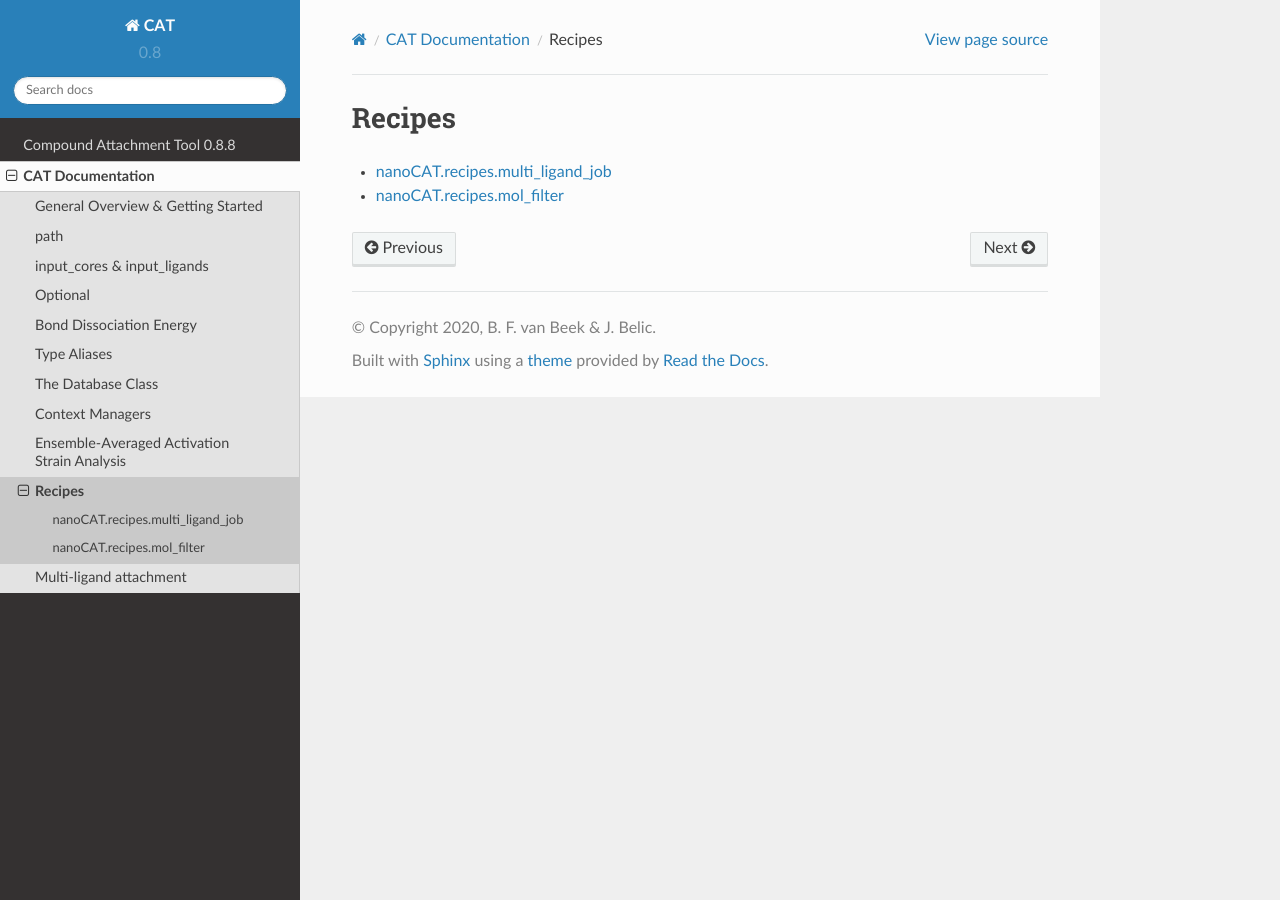
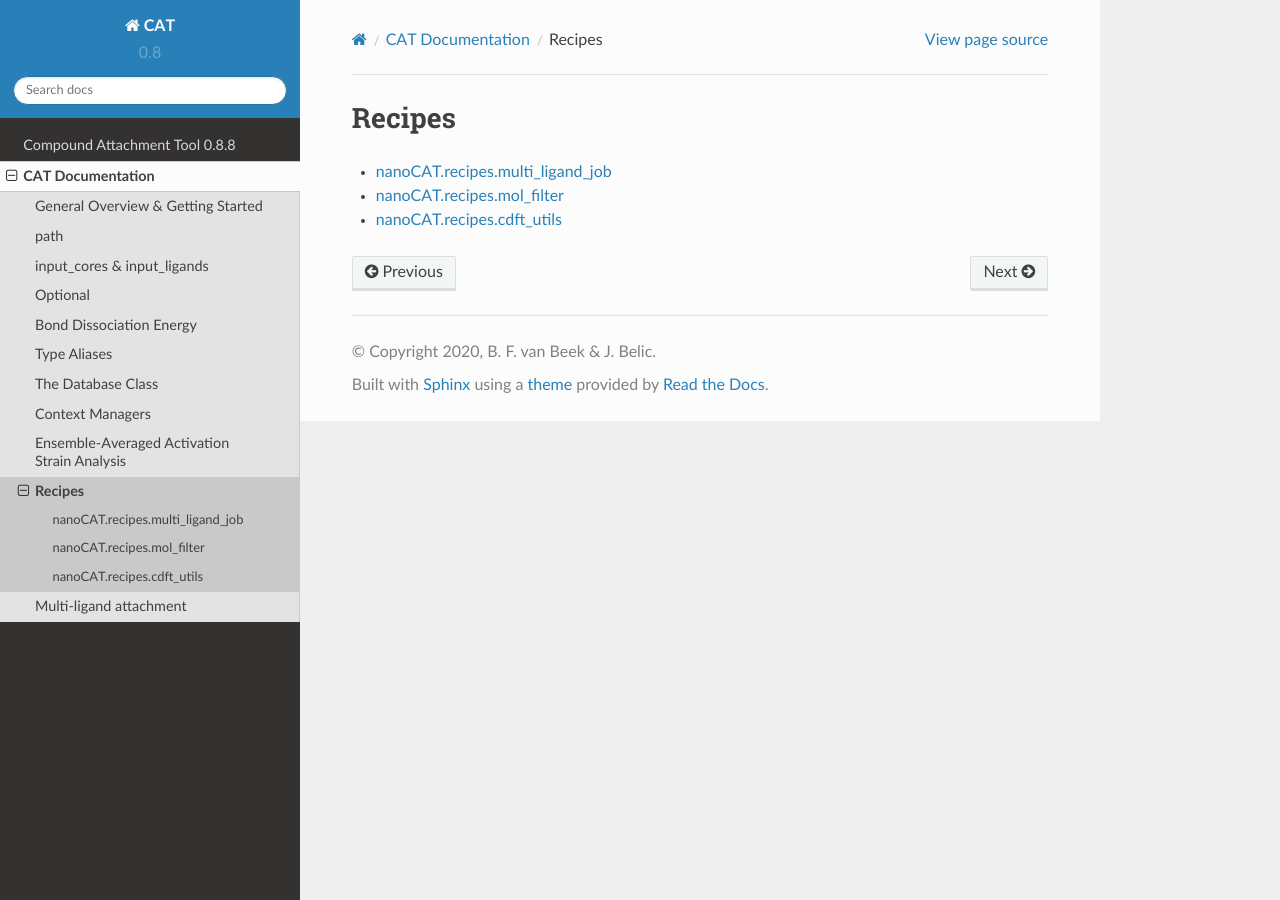
Before and after one commit to nlesc-nano/CAT, a Sphinx documentation site: the page built from docs/12_recipes.rst, in a window 1280 px wide. Built offline with Sphinx 7.4.7 and the Read the Docs theme 2.0.0, drawn with Linux system fonts in a browser that asks for light colours.

Commit message:
Update documentation for https://github.com/nlesc-nano/nano-CAT/pull/52

```diff
--- /dev/null
+++ b/docs/12_9_recipes.rst
@@ -0,0 +1,4 @@
+nanoCAT.recipes.cdft_utils
+==========================
+
+.. automodule:: nanoCAT.recipes.cdft_utils
--- a/docs/12_recipes.rst
+++ b/docs/12_recipes.rst
@@ -12,3 +12,4 @@ Recipes
     12_6_recipes.rst
     12_7_recipes.rst
     12_8_recipes.rst
+    12_9_recipes.rst
```
